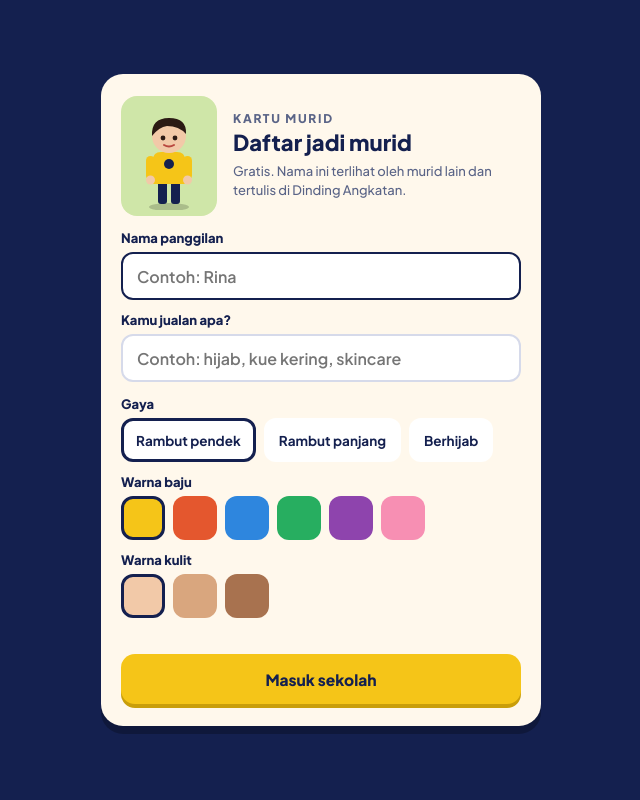
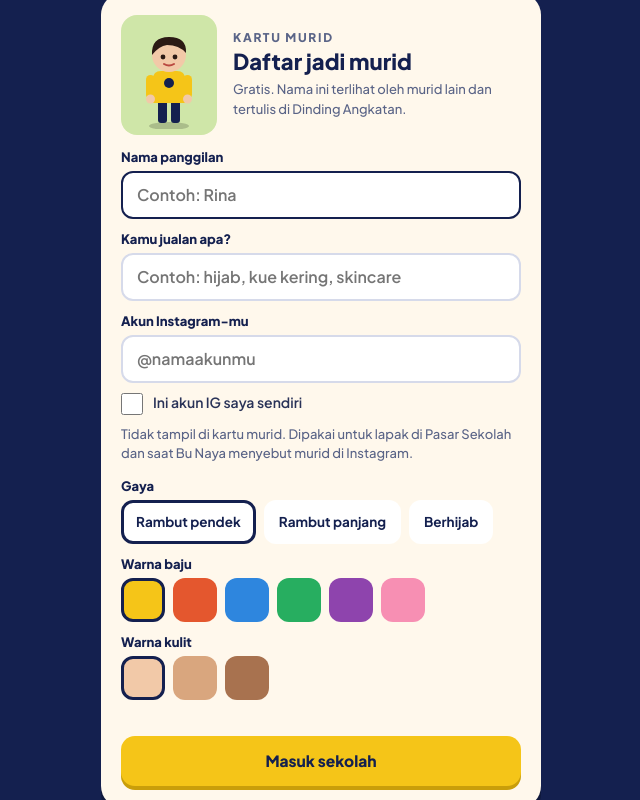
Before and after one commit to hellokreova99-rgb/sekolah-umkm-kreova, a plain HTML site: page public/index.html in a window 1280 px wide. Shown: the whole page, without its empty margins (319-959 px from the left). Drawn offline with Linux system fonts and the light colour scheme.

Commit message:
Pasar Sekolah v3 (3/6): kartu murid dengan akun IG, posisi Koperasi & Kas
Co-Authored-By: Claude Opus 5.5 <noreply@anthropic.com>
Claude-Session: https://claude.ai/code/session_01BorJJ9hcN5B5zDrSZE1upW

```diff
--- a/public/index.html
+++ b/public/index.html
@@ -52,7 +52,7 @@
         <rect x="-16" y="-66" width="28" height="22" rx="2" fill="#FFFFFF" transform="rotate(-12)"/>
       </g>
       <!-- pos kas kelas -->
-      <g transform="translate(180 2660)">
+      <g transform="translate(165 2575)">
         <ellipse cx="0" cy="56" rx="60" ry="10" fill="#000" opacity=".14"/>
         <rect x="-46" y="-6" width="92" height="62" fill="#F4E6CC"/><rect x="-34" y="10" width="68" height="22" fill="#FFFFFF" stroke="#6A4A2E" stroke-width="3"/>
         <path d="M-56 -4 L0 -44 L56 -4 Z" fill="#F5C518"/><path d="M-56 -4 L56 -4 L50 4 L-50 4 Z" fill="#C99E0A"/>
@@ -69,13 +69,13 @@
       </g>
     </svg>
 
-    <button class="spot" data-spot="gerbang" style="left:430px;top:2350px;width:470px;height:140px" aria-label="Gerbang sekolah"><span class="pill" style="top:186px;left:82%"><span class="dot"></span>Gerbang</span></button>
+    <button class="spot" data-spot="gerbang" style="left:430px;top:2350px;width:470px;height:140px" aria-label="Gerbang sekolah, follow dan absen"></button>
     <button class="spot" data-spot="pengumuman" style="left:170px;top:2110px;width:140px;height:150px" aria-label="Papan pengumuman"><span class="pill" style="top:150px">Pengumuman</span></button>
     <button class="spot" data-spot="usulan" style="left:690px;top:2110px;width:130px;height:150px" aria-label="Kotak usulan"><span class="pill" style="top:150px"><span class="dot"></span>Kotak Usulan</span></button>
-    <button class="spot" data-spot="kaskelas" style="left:180px;top:2660px;width:130px;height:120px" aria-label="Pos Kas Kelas"><span class="pill redup" style="top:124px">Kas Kelas</span></button>
-    <button class="spot" data-spot="koperasi" style="left:690px;top:2710px;width:170px;height:110px" aria-label="Koperasi sekolah, buku paket dan alat praktik"><span class="pill" style="top:116px"><span class="dot"></span>Koperasi · buka</span></button>
+    <button class="spot" data-spot="kaskelas" style="left:165px;top:2570px;width:130px;height:120px" aria-label="Pos Kas Kelas"><span class="pill redup" style="top:-58px">Kas Kelas</span></button>
+    <button class="spot" data-spot="koperasi" style="left:610px;top:2565px;width:180px;height:120px" aria-label="Koperasi sekolah, buku paket dan alat praktik gratis"><span class="pill kop" style="top:-64px"><span class="dot"></span>Koperasi Buku</span></button>
     <button class="spot" data-spot="dinding" style="left:745px;top:1860px;width:190px;height:170px" aria-label="Dinding Angkatan Pertama"><span class="pill" style="top:186px"><span class="dot"></span>Dinding Angkatan I</span></button>
-    <button class="spot" data-spot="pasar" style="left:142px;top:1150px;width:220px;height:50px" aria-label="Pasar Murid, buka lapakmu"><span class="pill" style="top:-6px"><span class="dot"></span>Pasar Murid</span></button>
+    <button class="spot" data-spot="pasar" style="left:142px;top:1150px;width:220px;height:50px" aria-label="Pasar Sekolah, lapak murid"><span class="pill" style="top:-6px"><span class="dot"></span>Pasar Sekolah</span></button>
     <div id="kelas-spots"></div>
     <div id="lapak-lapisan"></div>
     <div class="pill" style="left:370px;top:1640px;font-size:22px">Ruang Kelas · ketuk kavling</div>
@@ -118,6 +118,10 @@
     <input class="f" id="in-nama" maxlength="16" autocomplete="nickname" placeholder="Contoh: Rina">
     <label class="f" for="in-jualan">Kamu jualan apa?</label>
     <input class="f" id="in-jualan" maxlength="24" placeholder="Contoh: hijab, kue kering, skincare">
+    <label class="f" for="in-ig">Akun Instagram-mu</label>
+    <input class="f" id="in-ig" maxlength="40" autocapitalize="off" autocorrect="off" spellcheck="false" placeholder="@namaakunmu">
+    <label class="centang"><input type="checkbox" id="in-igsendiri"> Ini akun IG saya sendiri</label>
+    <p class="catatan" style="margin-top:4px">Tidak tampil di kartu murid. Dipakai untuk lapak di Pasar Sekolah dan saat Bu Naya menyebut murid di Instagram.</p>
     <p class="f" style="font-weight:800;font-size:13px;color:#14204F;margin:14px 0 6px">Gaya</p>
     <div class="pilihan" id="pil-rambut"></div>
     <p class="f" style="font-weight:800;font-size:13px;color:#14204F;margin:12px 0 6px">Warna baju</p>
```
